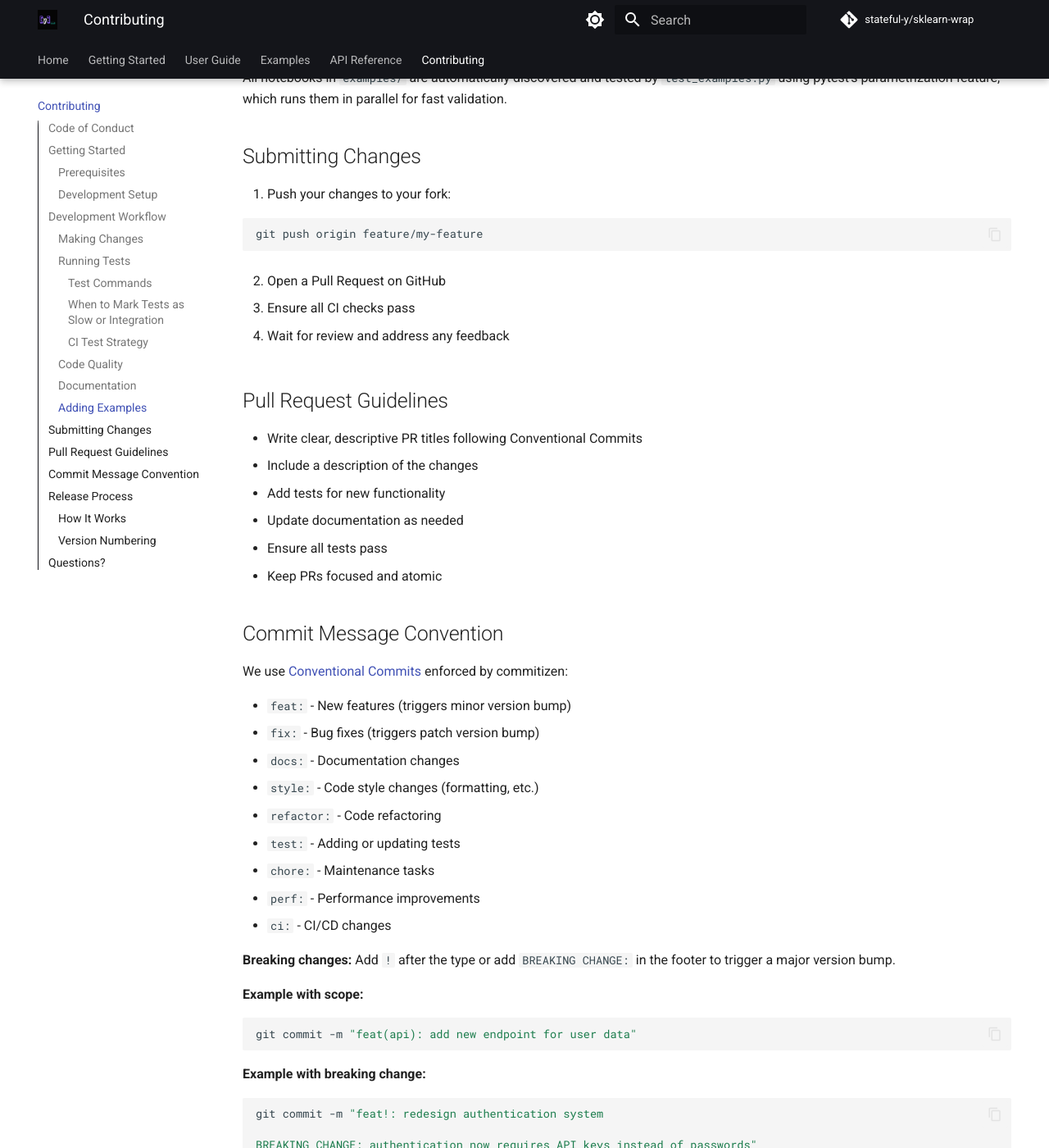
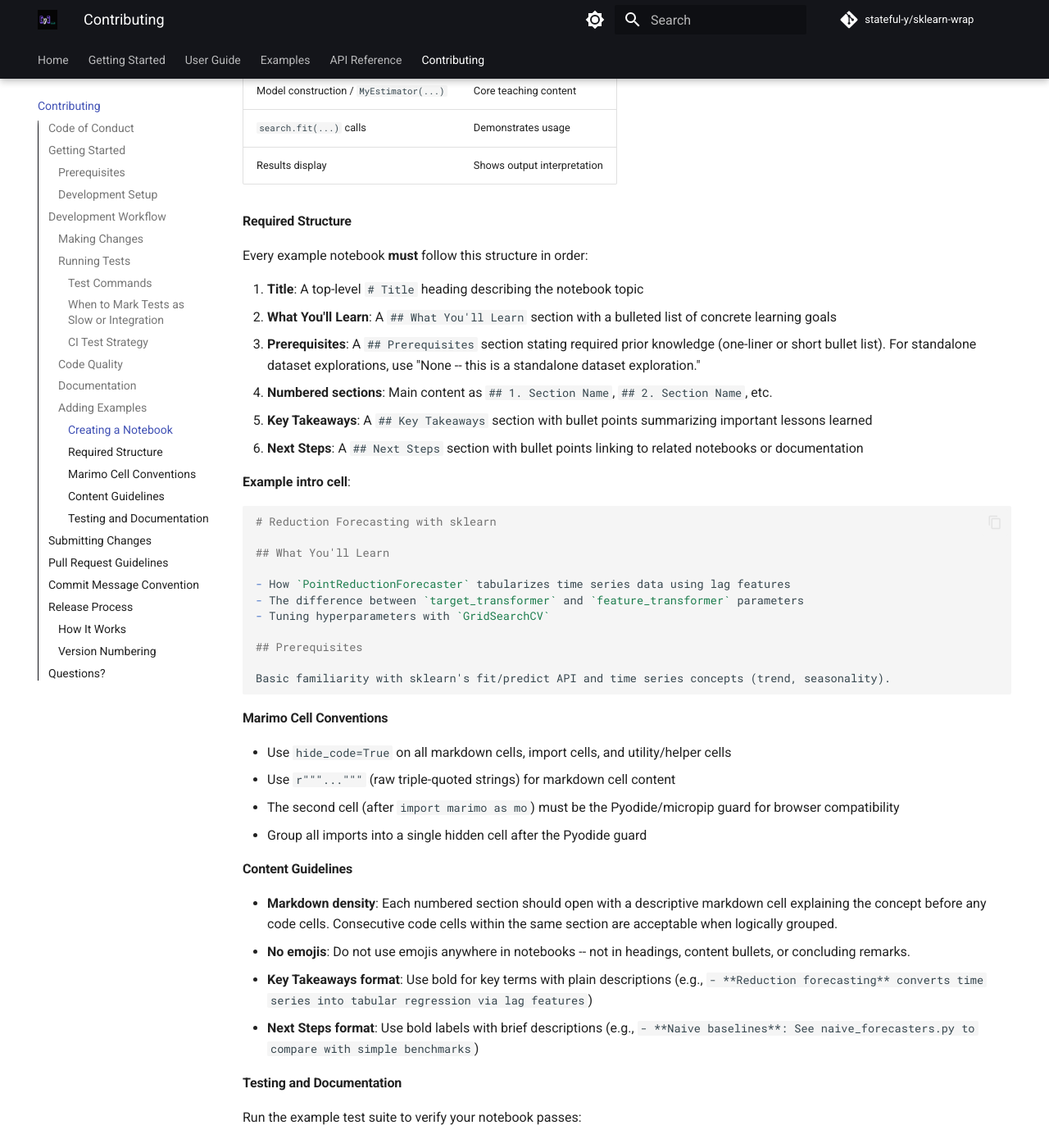
Before and after one commit to stateful-y/sklearn-wrap, an MkDocs documentation site: the page built from docs/pages/contributing.md, in a window 1280 px wide and 1400 px high, scrolled down 6124 px. Shown: the whole window at 82% size. Built offline with MkDocs 1.6.1 and Material for MkDocs 9.7.7, drawn with Linux system fonts in a browser that asks for light colours; comment, search, counter and statistics services are not loaded; some of the changed text lies outside the part shown.

Commit message:
chore: update copier template and align notebook examples with contributing guidelines

````diff
--- a/.copier-answers.yml
+++ b/.copier-answers.yml
@@ -1,7 +1,7 @@
 # This file is used by Copier to track the template version
 # and enable template updates in generated projects
 
-_commit: acbec10b5a0aa812c2f957053fa5cc67bbc05f9d
+_commit: 367c229274f328bf7e08d4f094731a000977494b
 _src_path: gh:stateful-y/python-package-copier
 author_email: gtauzin@stateful-y.io
 author_name: Guillaume Tauzin
--- a/docs/pages/contributing.md
+++ b/docs/pages/contributing.md
@@ -387,58 +387,131 @@
 
 ### Adding Examples
 
-All examples are interactive [marimo](https://marimo.io) notebooks that combine code, markdown, and visualizations. Follow these guidelines:
+All examples are interactive [marimo](https://marimo.io) notebooks that combine code, markdown, and visualizations.
 
-1. Create a new marimo notebook in `examples/<name>.py`:
+#### Creating a Notebook
 
-   === "just"
+Create a new marimo notebook in `examples/<name>.py`:
 
-       ```bash
-       just example <name>.py
-       ```
+=== "just"
 
-   === "uv run"
+    ```bash
+    just example <name>.py
+    ```
 
-       ```bash
-       uv run marimo new examples/<name>.py
-       ```
+=== "uv run"
 
-2. Develop your example in the marimo editor, ollowing the standardized structure:
+2. Develop your example in the marimo editor, following the standardized structure:
    - **Overview**: Explain what readers will learn (flexible length)
+   - **Pyodide install cell**: Immediately after the overview, add a hidden cell that installs packages when running in the browser via pyodide (see template below)
    - **Numbered sections**: Main concepts as `## 1.`, `## 2.`, `## 3.`
    - **Key Takeaways**: Bullet points summarizing important lessons
-   - **Next Steps**: Context for progression to related notebooks
-   - Use `hide_code=True` for utility functions (sliders, data generation, visualization)
+   - **Next Steps**: Links to related notebooks for progression
+   - Isolate utilities and markdown in separate cells
+   - Use `hide_code=True` for infrastructure cells: `import marimo`, pyodide install, library imports, utilities, and markdown cells
 
-3. Run the example test suite to verify it passes:
+   **Pyodide install cell template** (place right after the overview cell):
 
-   === "just"
+   ```python
+   @app.cell(hide_code=True)
+   async def _():
+       import sys
 
-       ```bash
-       just test-examples
-       ```
+       if "pyodide" in sys.modules:
+           import micropip
 
-   === "nox"
-
-       ```bash
-       uvx nox -s test_examples
-       ```
-
-   === "uv run"
-
-       ```bash
-       uv run pytest tests/test_examples.py -m example
-       ```
-
-4. Add a link to your example in `docs/pages/examples.md`:
-
-   ```markdown
-   - [Example Name](../examples/<name>/) - Brief description
+           await micropip.install(["scikit-learn"]) # List all packages needed to run the example
+       return
    ```
 
-5. The mkdocs hooks automatically exports notebooks to HTML during docs build
+   **`hide_code=True` guidance** — mark these cells as hidden:
 
-All notebooks in `examples/` are automatically discovered and tested by `test_examples.py` using pytest's parametrization feature, which runs them in parallel for fast validation.
+   | Cell type | Why hidden |
+   |-----------|-----------|
+   | `import marimo as mo` | Boilerplate, not instructive |
+   | Pyodide install | Infrastructure, not tutorial content |
+   | Library imports | Setup, readers focus on usage |
+   | Utilities | Not the lesson |
+   | Markdown cells | Purely structural |
+
+   Leave these cells **visible**:
+
+   | Cell type | Why visible |
+   |-----------|------------|
+   | Model construction / `MyEstimator(...)` | Core teaching content |
+   | `search.fit(...)` calls | Demonstrates usage |
+   | Results display | Shows output interpretation |
+
+#### Required Structure
+
+Every example notebook **must** follow this structure in order:
+
+1. **Title**: A top-level `# Title` heading describing the notebook topic
+2. **What You'll Learn**: A `## What You'll Learn` section with a bulleted list of concrete learning goals
+3. **Prerequisites**: A `## Prerequisites` section stating required prior knowledge (one-liner or short bullet list). For standalone dataset explorations, use "None -- this is a standalone dataset exploration."
+4. **Numbered sections**: Main content as `## 1. Section Name`, `## 2. Section Name`, etc.
+5. **Key Takeaways**: A `## Key Takeaways` section with bullet points summarizing important lessons learned
+6. **Next Steps**: A `## Next Steps` section with bullet points linking to related notebooks or documentation
+
+**Example intro cell**:
+
+```markdown
+# Reduction Forecasting with sklearn
+
+## What You'll Learn
+
+- How `PointReductionForecaster` tabularizes time series data using lag features
+- The difference between `target_transformer` and `feature_transformer` parameters
+- Tuning hyperparameters with `GridSearchCV`
+
+## Prerequisites
+
+Basic familiarity with sklearn's fit/predict API and time series concepts (trend, seasonality).
+```
+
+#### Marimo Cell Conventions
+
+- Use `hide_code=True` on all markdown cells, import cells, and utility/helper cells
+- Use `r"""..."""` (raw triple-quoted strings) for markdown cell content
+- The second cell (after `import marimo as mo`) must be the Pyodide/micropip guard for browser compatibility
+- Group all imports into a single hidden cell after the Pyodide guard
+
+#### Content Guidelines
+
+- **Markdown density**: Each numbered section should open with a descriptive markdown cell explaining the concept before any code cells. Consecutive code cells within the same section are acceptable when logically grouped.
+- **No emojis**: Do not use emojis anywhere in notebooks -- not in headings, content bullets, or concluding remarks.
+- **Key Takeaways format**: Use bold for key terms with plain descriptions (e.g., `- **Reduction forecasting** converts time series into tabular regression via lag features`)
+- **Next Steps format**: Use bold labels with brief descriptions (e.g., `- **Naive baselines**: See naive_forecasters.py to compare with simple benchmarks`)
+
+#### Testing and Documentation
+
+Run the example test suite to verify your notebook passes:
+
+=== "just"
+
+    ```bash
+    just test-examples
+    ```
+
+=== "nox"
+
+    ```bash
+    uvx nox -s test_examples
+    ```
+
+=== "uv run"
+
+    ```bash
+    uv run pytest tests/test_examples.py -m example
+    ```
+
+Add a link to your example in `docs/pages/examples.md`:
+
+```markdown
+- [Example Name](../examples/<name>/) - Brief description
+```
+
+The mkdocs hooks automatically export notebooks to HTML during docs build. All notebooks in `examples/` are automatically discovered and tested by `test_examples.py` using pytest's parametrization feature, which runs them in parallel for fast validation.
 
 ## Submitting Changes
 
````
Also changed, not shown: docs/pages/user-guide.md (+8 -8 lines), 8 other files.
